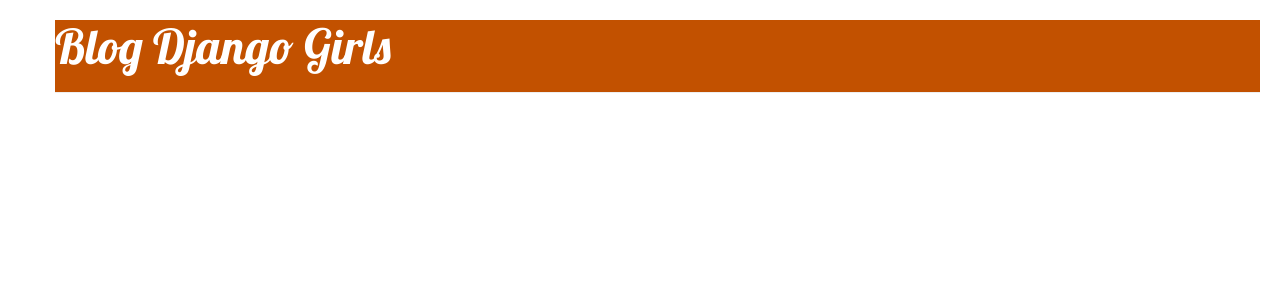
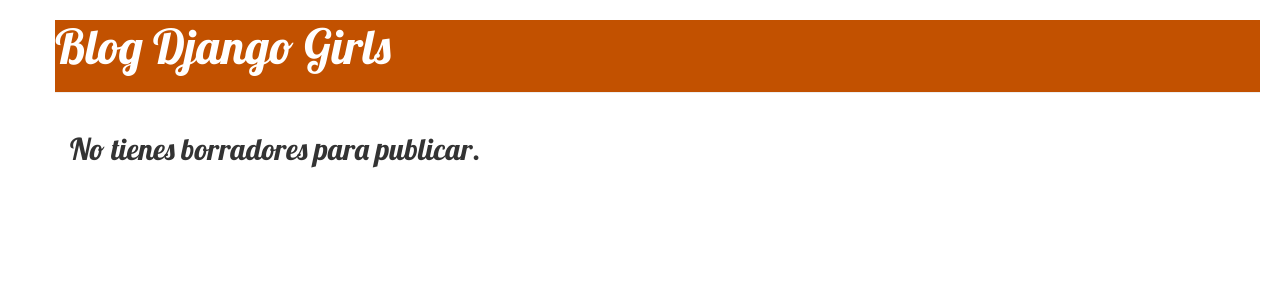
Before and after one commit to HappyCoder77/muy-first-blog, a Django app: page /drafts/ in a window 1280 px wide. Shown: the top 300 px of the page. Run offline with Django 3.2, Linux system fonts and the light colour scheme; data that the repository does not hold is empty; some libraries are stand-ins or nearby versions.

Commit message:
corrreciones template borradores

```diff
--- a/blog/templates/blog/post_draft_list.html
+++ b/blog/templates/blog/post_draft_list.html
@@ -1,5 +1,6 @@
 {% extends 'blog/base.html' %}
 {% block content %}
+
 {% for post in posts %}
 <div class="post">
     <div class="date">
@@ -8,5 +9,7 @@
     <h2><a href="{% url 'post_detail' pk=post.pk %}">{{ post.title }}</a></h2>
     <p>{{ post.text|truncatechars:200}}</p>
 </div>
+{% empty %}
+<H2>No tienes borradores para publicar.</H2>
 {% endfor %}
 {% endblock content %}
```
